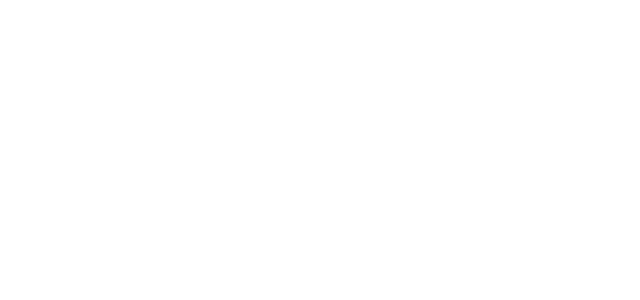
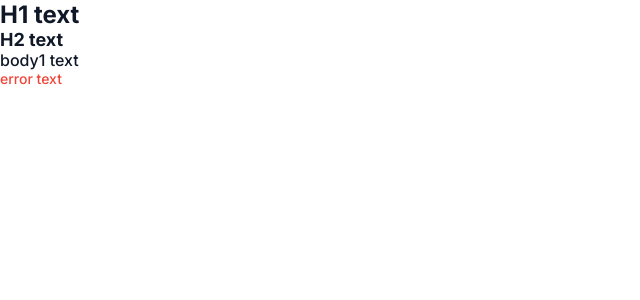
Before and after one commit to xxxGaDxxx/hierarchy-builder, a React (Vite) app: page / in a window 1280 px wide. Shown: the top 300 px of the page, without its empty margins (0-640 px from the left). Built offline with nearby package versions, Linux system fonts and the light colour scheme.

Commit message:
feat: typography component

```diff
--- a/package.json
+++ b/package.json
@@ -12,6 +12,7 @@
   },
   "dependencies": {
     "@fontsource/inter": "^5.0.8",
+    "clsx": "^2.0.0",
     "react": "^18.2.0",
     "react-dom": "^18.2.0"
   },
--- a/src/App.tsx
+++ b/src/App.tsx
@@ -1,5 +1,22 @@
+import { Typography } from '@/components/ui-toolkit/typography/Typography.tsx';
+
 function App() {
-  return <div />;
+  return (
+    <div>
+      <Typography variant="h1" as="h1">
+        H1 text
+      </Typography>
+      <Typography variant="h2" as="h2">
+        H2 text
+      </Typography>
+      <Typography variant="body1" as="p">
+        body1 text
+      </Typography>
+      <Typography variant="error" as="p">
+        error text
+      </Typography>
+    </div>
+  );
 }
 
 export default App;
--- /dev/null
+++ b/src/components/ui-toolkit/typography/Typography.module.scss
@@ -0,0 +1,25 @@
+@mixin typography($fontSize, $fontWeight) {
+  margin: 0;
+
+  font-size: $fontSize;
+  font-weight: $fontWeight;
+  color: var(--color-dark-900);
+}
+
+.h1 {
+  @include typography(var(--font-size-xxl), var(--font-weight-bold));
+}
+
+.h2 {
+  @include typography(var(--font-size-l), var(--font-weight-bold));
+}
+
+.body1 {
+  @include typography(var(--font-size-m), var(--font-weight-medium));
+}
+
+.error {
+  @include typography(var(--font-size-s), var(--font-weight-medium));
+
+  color: var(--color-error-500);
+}
--- /dev/null
+++ b/src/components/ui-toolkit/typography/Typography.tsx
@@ -0,0 +1,18 @@
+import { ComponentPropsWithoutRef, ElementType, ReactNode } from 'react';
+import { clsx } from 'clsx';
+import styles from './Typography.module.scss';
+
+export type TypographyProps<T extends ElementType = 'p'> = {
+  as?: T;
+  variant?: 'h1' | 'h2' | 'body1' | 'caption' | 'error';
+  children?: ReactNode;
+  className?: string;
+} & ComponentPropsWithoutRef<T>;
+
+export const Typography = <T extends ElementType = 'p'>(
+  props: TypographyProps<T> & Omit<ComponentPropsWithoutRef<T>, keyof TypographyProps<T>>,
+) => {
+  const { as: Component = 'p', variant = 'body1', className, ...restProps } = props;
+
+  return <Component className={clsx(styles[variant], className)} {...restProps} />;
+};
--- a/src/styles/_typography.scss
+++ b/src/styles/_typography.scss
@@ -2,6 +2,8 @@
   --font-family-primary: 'Inter', sans-serif;
 
   // font sizes
+  --font-size-s: 14px;
+  --font-size-m: 16px;
   --font-size-l: 18px;
   --font-size-xxl: 24px;
 
```
Also changed, not shown: 1 other file (tests, documents, lock files or other folders).
